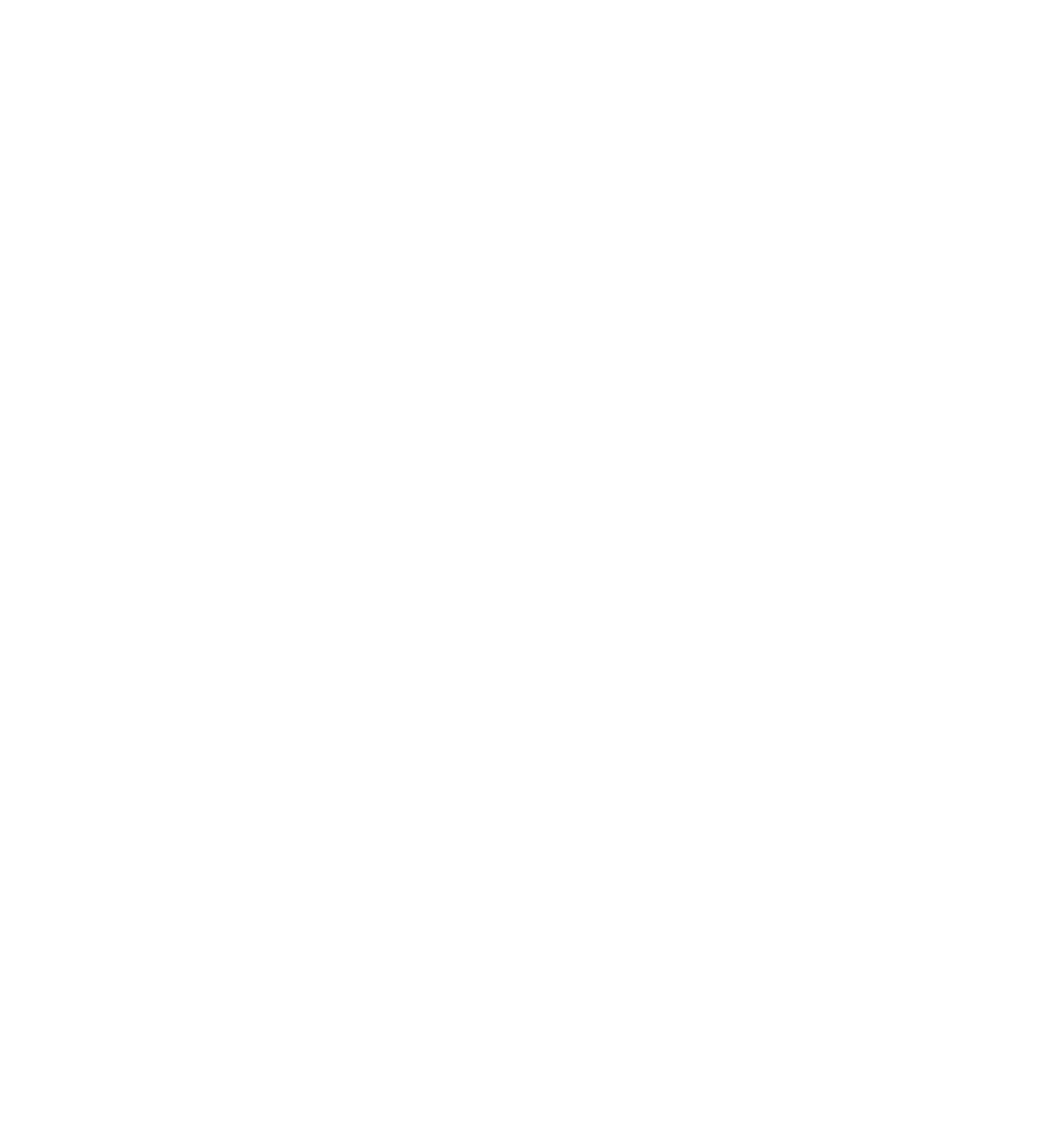
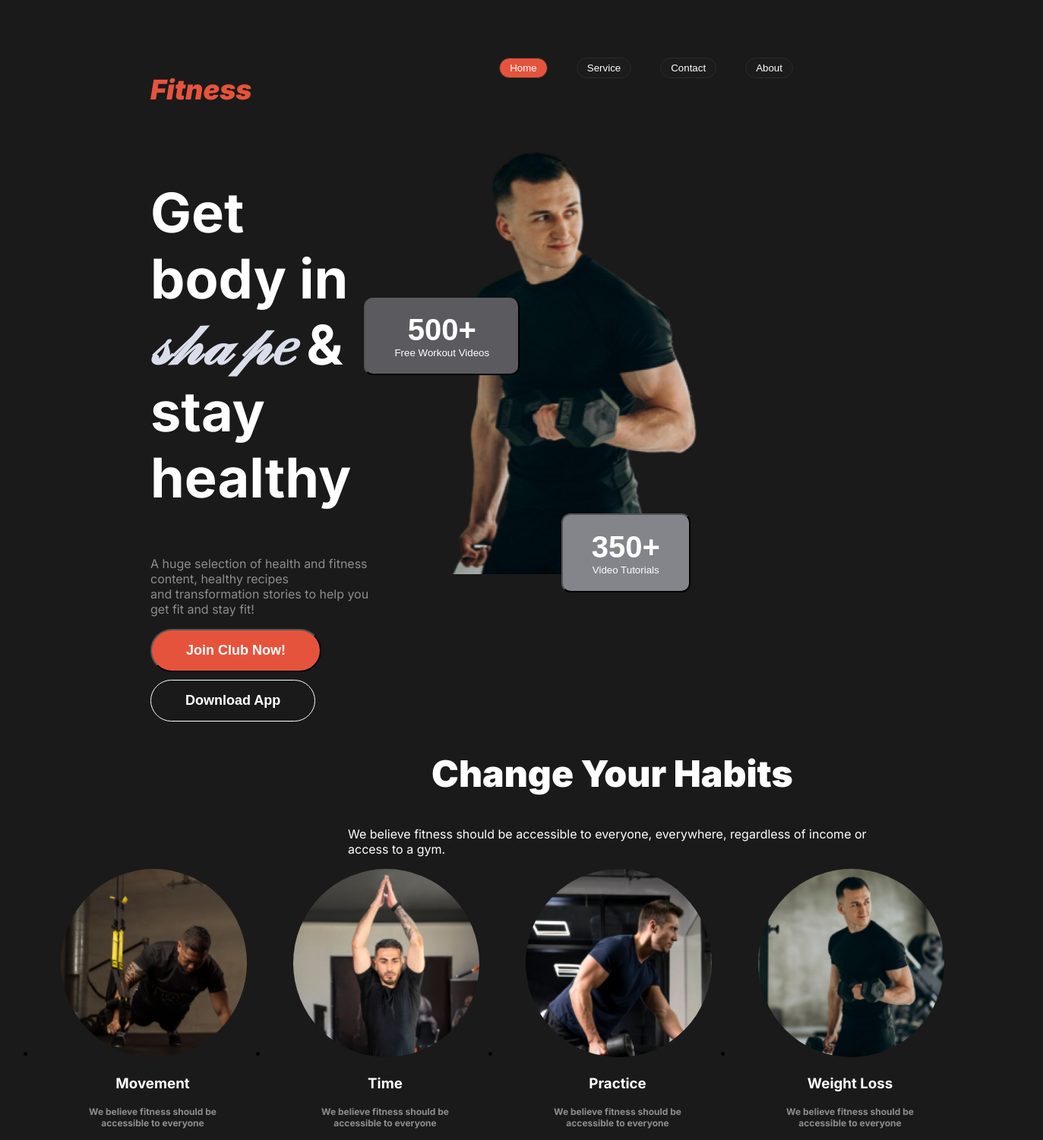
Before and after one commit to YushaRaiyana/Assignment-2, a plain HTML site: page index.html in a window 1280 px wide. Shown: the top 1501 px of the page at 76% size, 1373 px wide, since content can reach past the window. Before the commit the page ends 800 px from the top, so only its background shows below. Drawn offline with Linux system fonts and the light colour scheme.

Commit message:
added a few more things including the font

```diff
--- a/index.html
+++ b/index.html
@@ -6,7 +6,120 @@
     <title>Assignment 2</title>
     <link rel="stylesheet" href="styles/styles.css">
 </head>
-<body>
+<body class="inter-normal">
+    <header class="Header">
+    <nav class="Navbar">
+         <h3 class="Brand-name"><i>Fitness</i></h3>
+         <ul class="NAV-buttons">
+            <li class="nav-item"><button class="nav-button Home">Home</button></li>
+            <li class="nav-item"><button class="nav-button">Service</button></li>
+            <li class="nav-item"><button class="nav-button">Contact</button></li>
+            <li class="nav-item"><button class="nav-button">About</button></li>
+         </ul>
 
+    </nav>
+    <div class="Biggest-dad">
+    <section class="Title-section">
+        <h1 class="Title">Get body in <br> <span class="Shape"><i>  𝓈𝒽𝒶𝓅𝑒 </i></span> & stay <br> healthy</h1>
+        <p class="description">A huge selection of health and fitness content, healthy recipes <br> and transformation stories to help you get fit and stay fit!</p>
+        <button class="Btn-1">Join Club Now!</button>
+        <button class="Btn-2">Download App</button>
+    </section>
+    <div class="Image-bhai">
+        <img class="Image-111" src="images/images 2.png" alt="">
+        <button id="Badge" class="bug">
+            <span id="Badge-1">500+</span>
+            <br>
+            <span id="Badge-1-2">Free Workout Videos</span>
+        </button>
+        <button id="BADGE">
+
+            <span id="Badge-1" class="BUG">350+</span>
+            <br>
+            <span id="Badge-2-2">Video Tutorials</span>
+
+    </button>
+</div>
+</div>
+</header>
+
+
+<!-- OTHER PARTTTTTTTTTTTTTTTTTTTTTTT -->
+    <main>
+<section class="HHH">
+    <h2 class="Title-sup">Change Your Habits</h3>
+    <p class="para">We believe fitness should be accessible to everyone, everywhere, regardless of income or <br> access to a gym.</p>
+
+    <ul class="THE-UL">
+        <li><img class="IMGG MME" src="images/image 3.png" alt=""><h3>Movement</h3>
+        <h4 class="HR">We believe fitness should be <br> accessible to everyone</h4></li>
+        <li><img class="IMGG" src="images/image 2.png" alt=""><h3>Time</h3>
+        <h4 class="HR">We believe fitness should be <br> accessible to everyone</h4></li>
+        <li><img class="IMGG" src="images/image 4.png" alt=""><h3>Practice</h3>
+        <h4 class="HR">We believe fitness should be <br> accessible to everyone</h4></li>
+        <li><img class="IMGG" src="images/image 5.png" alt=""><h3>Weight Loss</h3>
+        <h4 class="HR">We believe fitness should be <br> accessible to everyone</h4></li>
+    </ul>
+</section>
+
+<!-- anotehr one fhasdghsgha -->
+
+<section class="ANOTHER-ONE">
+<div class="another-two">
+<div><h2 class="run">Run an Extra <br>
+    Mile Easily</h2>
+    <h5 class="YOU-nice">We believe fitness should be accessible to everyone, <br> everywhere, regardless of income or access to a gym. With <br> hundreds of professional workouts.</h4> <button class="Join">Join Now</button></div>
+<div><img id="RUN" src="images/run.jpg" alt=""></div>
+</div>
+
+</section>
+
+<!-- LLLLLLLLLLLLLLLLLLLLLLLLLLLLLLLLLLLLLLLLLLLLLLLLLLLLLLLLLLLLLLLLL -->
+
+<section>
+    <div>
+        <h2 class="H2O">DRINK PLENTY OF WATER</h2>
+    </div>
+</section>
+
+
+
+
+
+
+
+
+
+
+
+
+
+
+
+
+
+
+
+
+
+
+
+
+
+
+
+
+
+
+
+
+
+
+
+
+    </main>
+    <footer>
+
+    </footer>
 </body>
 </html>
--- a/styles/styles.css
+++ b/styles/styles.css
@@ -0,0 +1,269 @@
+@import url('https://fonts.googleapis.com/css2?family=Inter:ital,opsz,wght@0,14..32,100..900;1,14..32,100..900&display=swap');
+
+
+.inter-normal {
+  font-family: "Inter", sans-serif;
+  font-optical-sizing: auto;
+  font-weight: 400;
+  font-style: normal;
+}
+
+
+
+
+
+
+
+
+
+
+body{
+    background-color: rgb(26, 26, 26);
+}
+
+.Brand-name{
+    font-size: 36px;
+    font-weight: 900;
+    color: #E6533C;
+
+}
+
+/* SHARED STYYYYLES */
+.display-flex{
+    display: flex;
+}
+
+/* NOT SO HEADER STYLES */
+
+
+/* NOT SO NAVBAR STYLES */
+.Navbar{
+    display: flex;
+}
+
+.NAV-buttons{
+    display: flex;
+}
+
+.nav-item{
+    list-style: none;
+    margin-right: 38px;
+}
+
+
+.nav-button{
+    font-weight: 500;
+    color: white;
+    background-color: rgb(28, 28, 28);
+    border: 1px solid rgb(43, 43, 43);
+    border-radius: 46px;
+    padding: 5px 13px;
+
+}
+
+.Home{
+    background-color: #E6533C;
+}
+.Navbar{
+    justify-content: space-between;
+    margin-left: 190px;
+    margin-right: 190px;
+    margin-top: 60px;
+}
+
+
+.Title{
+    color: white;
+    font-size: 72px;
+}
+.Shape{
+    color: rgb(218, 222, 234);
+}
+
+.description{
+    color: white;
+    font-size: 16px;
+    font-weight: 400;
+    opacity: 50%;
+    margin-top: 30px;
+
+}
+.Title-section{
+    margin-left: 190px;
+
+}
+.Btn-1{
+    background-color: #E6533C;
+    color: white;
+    border-radius: 46px;
+    padding: 16px 45px;
+    font-weight: 600;
+    font-size: 18px;
+    margin-bottom: 10px;
+}
+.Btn-2{
+    color: white;
+    border-radius: 46px;
+    padding: 16px 45px;
+    font-weight: 600;
+    font-size: 18px;
+    background-color: rgb(26, 26, 26);
+    border: white 1.7px solid;
+}
+
+.Biggest-dad{
+    display: flex;
+}
+
+.Image-bhai{
+    margin-left: 90px;
+    margin-right: 214px;
+}
+.Image-111{
+    width: 100%;
+    width: 350px;
+    height: 580px;
+}
+
+#Badge{
+    padding: 20px 38px;
+    border-radius: 12px;
+    background-color: #5b5b5f;
+    color: white;
+   transform: translateY(-370px) translateX(-110px) ;
+
+}
+
+#BADGE{
+    padding: 20px 38px;
+    border-radius: 12px;
+    background-color: #84848b;
+    color: white;
+    transform: translateY(-84px) translateX(-60px);
+
+}
+#Badge-1{
+    font-size: 40px;
+    font-weight: 700;
+}
+
+.bug{
+    border-top: 200px;
+}
+
+
+
+                          /* OTHER PART OF OUR COUNTRY */
+
+.Title-sup{
+    margin-left: 560px;
+    color: rgb(255, 255, 255);
+    font-size: 48px;
+    font-weight: 900;
+}
+.para{
+    margin-left: 450px;
+    align-items: center;
+    color: rgb(255, 255, 255);
+}
+
+.HR{
+    color: white;
+    text-align: center;
+    font-size: 12px;
+    opacity: 50%;
+}
+
+
+.IMGG{
+    border-radius: 50%;
+    margin-right: 130px;
+    width: 80%;
+    height: 70%;
+    margin-left: 32px;
+
+}
+
+.THE-UL{
+    display: flex;
+
+}
+
+/* .MME{
+    margin-left: 190px
+} */
+
+
+
+.THE-UL h3{
+    color: white;
+    text-align: center;
+}
+
+
+
+/* ANOTHER ONE GUYS */
+
+
+/* .ANOTHER-ONE{
+    border: 0.001px solid rgb(154, 64, 64); */
+    /* background-color: #2c2c2c; */
+    /* padding: 12px;
+    display: flex;
+} */
+ .ANOTHER-ONE{
+    margin: 40px 340px 40px 250px;
+ }
+.another-two{
+    border: 0.001px solid;
+    background-color: #2c2c2c;
+    padding: 12px;
+    display: flex;
+    border-radius: 18px;
+}
+
+.run{
+    color: white;
+    font-size: 45px;
+    font-weight: 900;
+    margin-left: 75px;
+    padding-top: 0px;
+    padding-bottom: 0px;
+
+}
+
+.YOU-nice{
+    color: white;
+    padding-left: 75px;
+    opacity: 50%;
+    font-size: 14px;
+}
+.Join{
+    border-radius: 42px;
+    background-color: #E6533C;
+    padding: 16px 40px;
+    margin-left: 75px;
+    margin-top: 12px;
+}
+
+#RUN{
+    width: 375px;
+    height: 300px;
+    border-radius: 18px;
+    margin-top: 20px;
+    margin-left: 165px;
+}
+
+
+
+
+
+
+
+
+
+/* MY SECTION */
+
+.H2O{
+    padding-left: 740px;
+}
```
